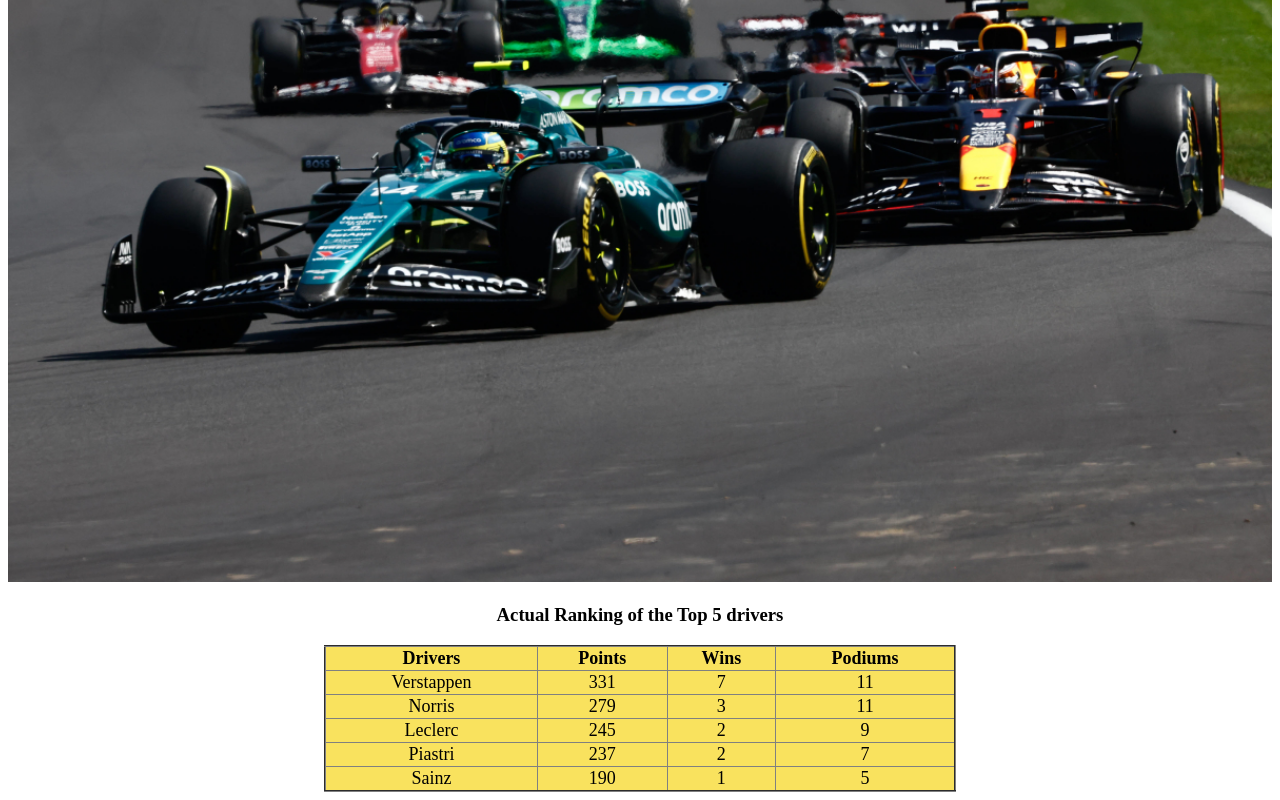
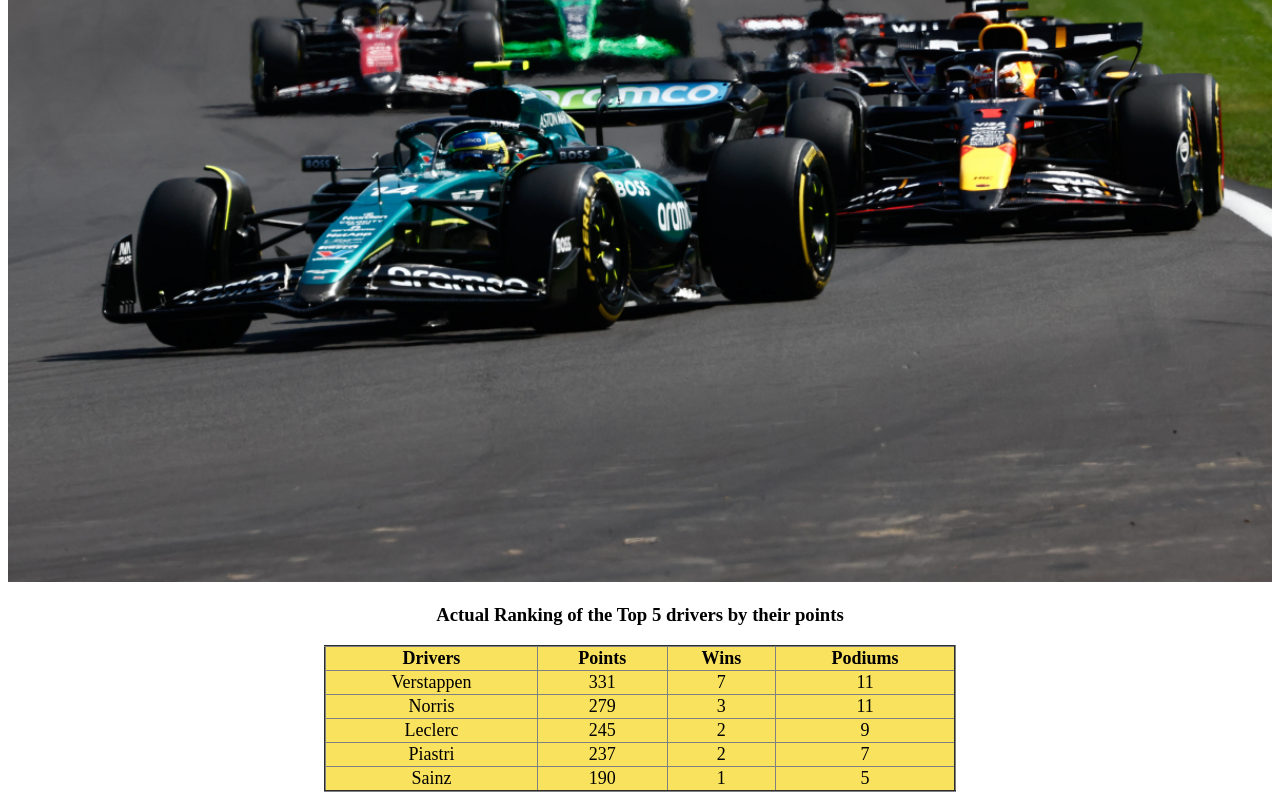
Before and after one commit to SantiVigna/F1-Page, a plain HTML site: page index.html in a window 1280 px wide. Shown: the part 395-1195 px from the top of the page. Drawn offline with Linux system fonts and the light colour scheme.

Commit message:
change h3 description

```diff
--- a/index.html
+++ b/index.html
@@ -25,7 +25,7 @@
             </div>
 
             <div>
-                <h3>Actual Ranking of the Top 5 drivers</h3>
+                <h3>Actual Ranking of the Top 5 drivers by their points</h3>
                     <table border="2">
                         <tr>
                             <th>Drivers</th>
```
